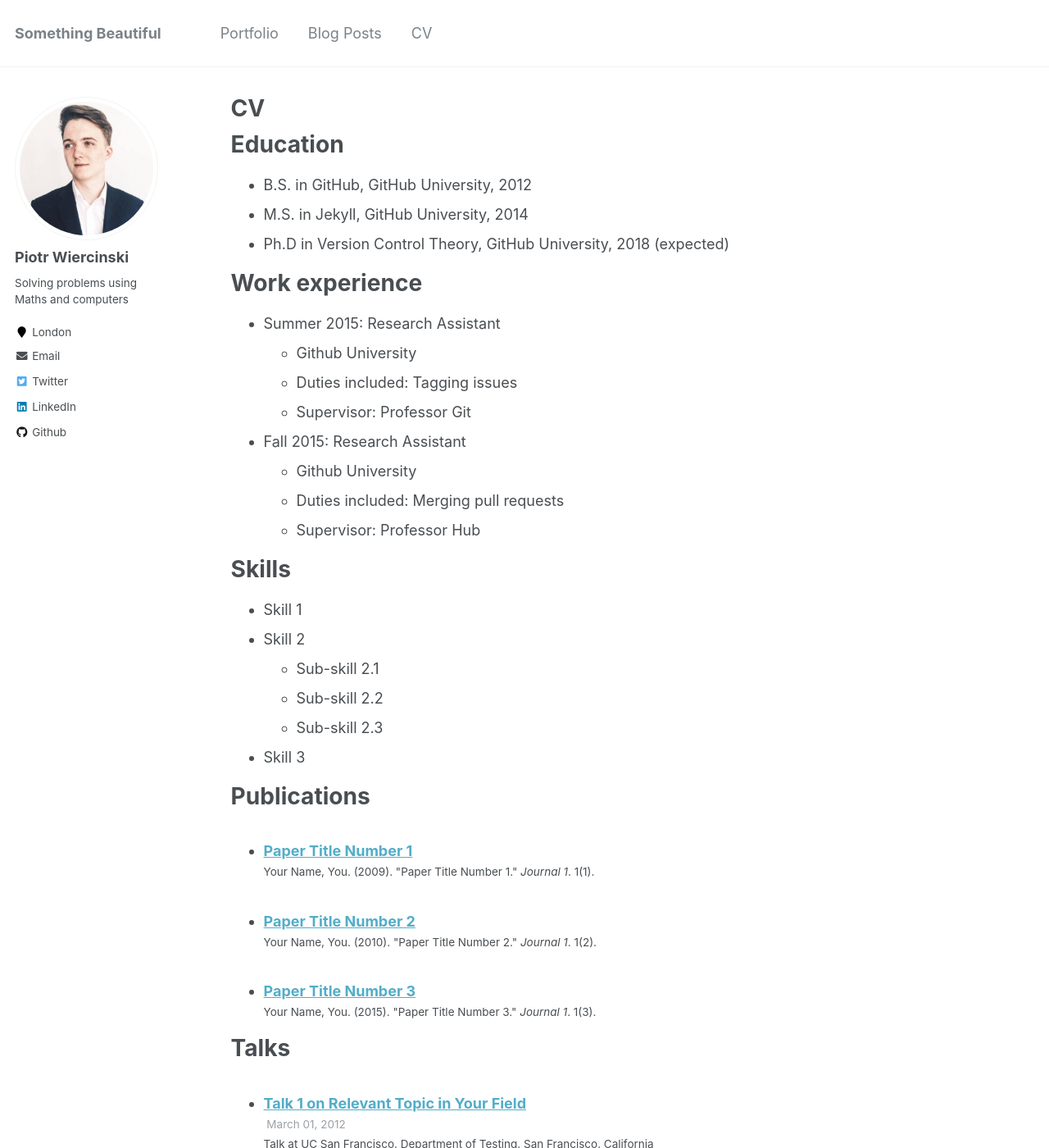
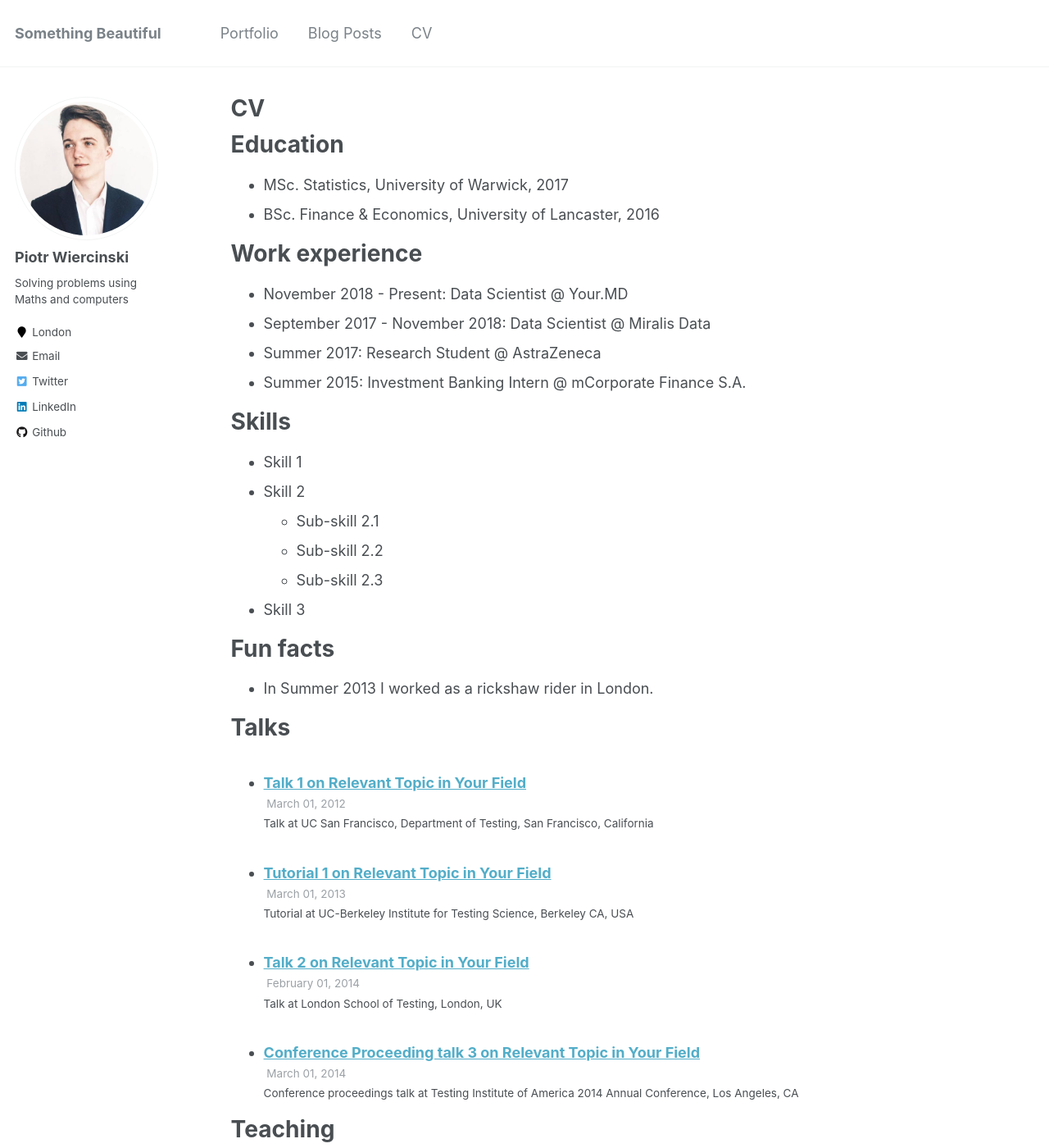
Before and after one commit to pwiercinski/piotrwiercinski.github.io, a Jekyll site: the page built from _pages/cv.md, in a window 1280 px wide and 1400 px high. Shown: the whole window at 82% size. Built offline with Jekyll 4.4.1, drawn with Linux system fonts in a browser that asks for light colours.

Commit message:
edit cv section

```diff
--- a/_pages/cv.md
+++ b/_pages/cv.md
@@ -11,21 +11,15 @@ redirect_from:
 
 Education
 ======
-* B.S. in GitHub, GitHub University, 2012
-* M.S. in Jekyll, GitHub University, 2014
-* Ph.D in Version Control Theory, GitHub University, 2018 (expected)
+* MSc. Statistics, University of Warwick, 2017
+* BSc. Finance & Economics, University of Lancaster, 2016
 
 Work experience
 ======
-* Summer 2015: Research Assistant
-  * Github University
-  * Duties included: Tagging issues
-  * Supervisor: Professor Git
-
-* Fall 2015: Research Assistant
-  * Github University
-  * Duties included: Merging pull requests
-  * Supervisor: Professor Hub
+* November 2018 - Present: Data Scientist @ Your.MD
+* September 2017 - November 2018: Data Scientist @ Miralis Data
+* Summer 2017: Research Student @ AstraZeneca
+* Summer 2015: Investment Banking Intern @ mCorporate Finance S.A.
 
 Skills
 ======
@@ -36,11 +30,9 @@ Skills
   * Sub-skill 2.3
 * Skill 3
 
-Publications
+Fun facts
 ======
-  <ul>{% for post in site.publications %}
-    {% include archive-single-cv.html %}
-  {% endfor %}</ul>
+* In Summer 2013 I worked as a rickshaw rider in London.
 
 Talks
 ======
```
